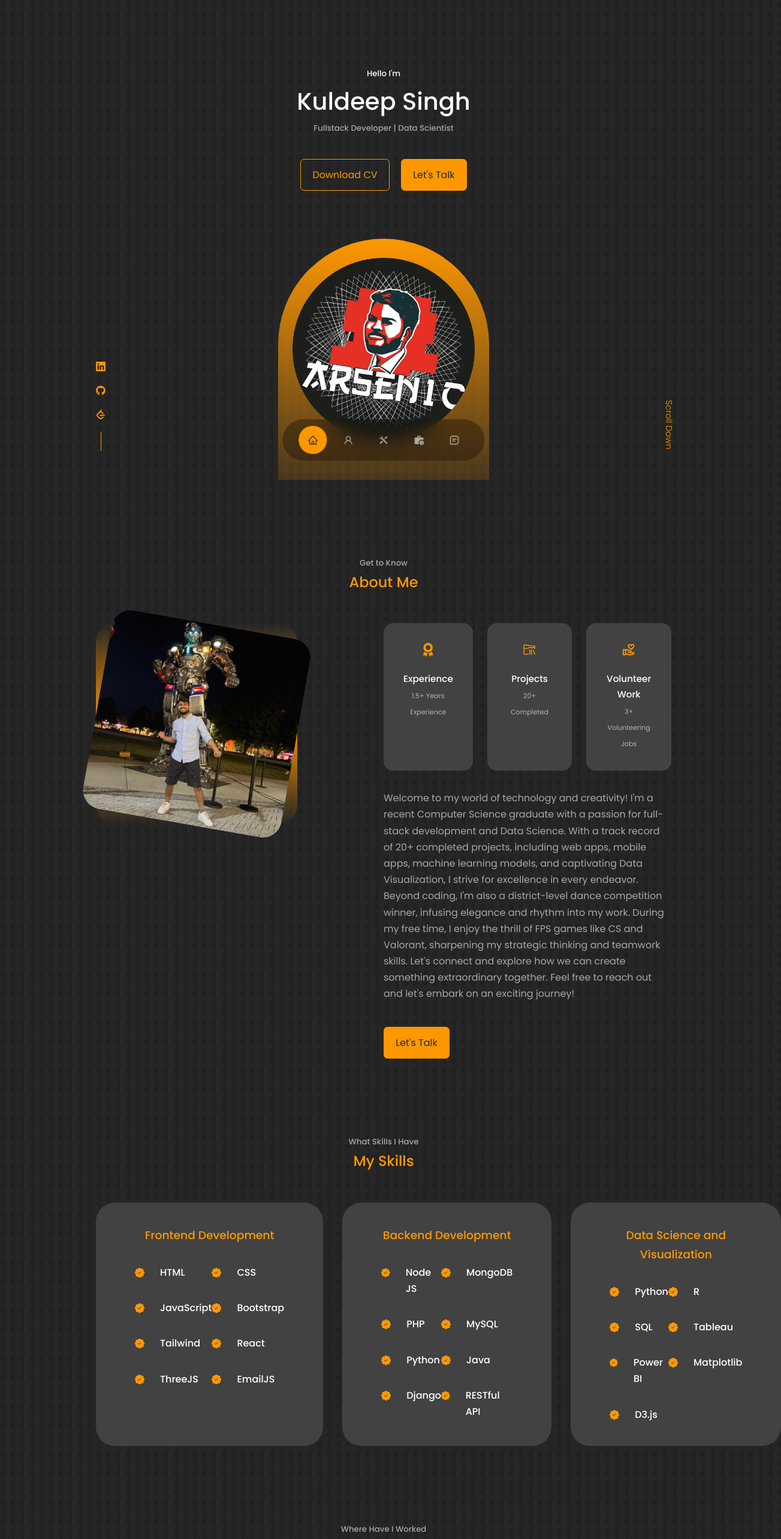
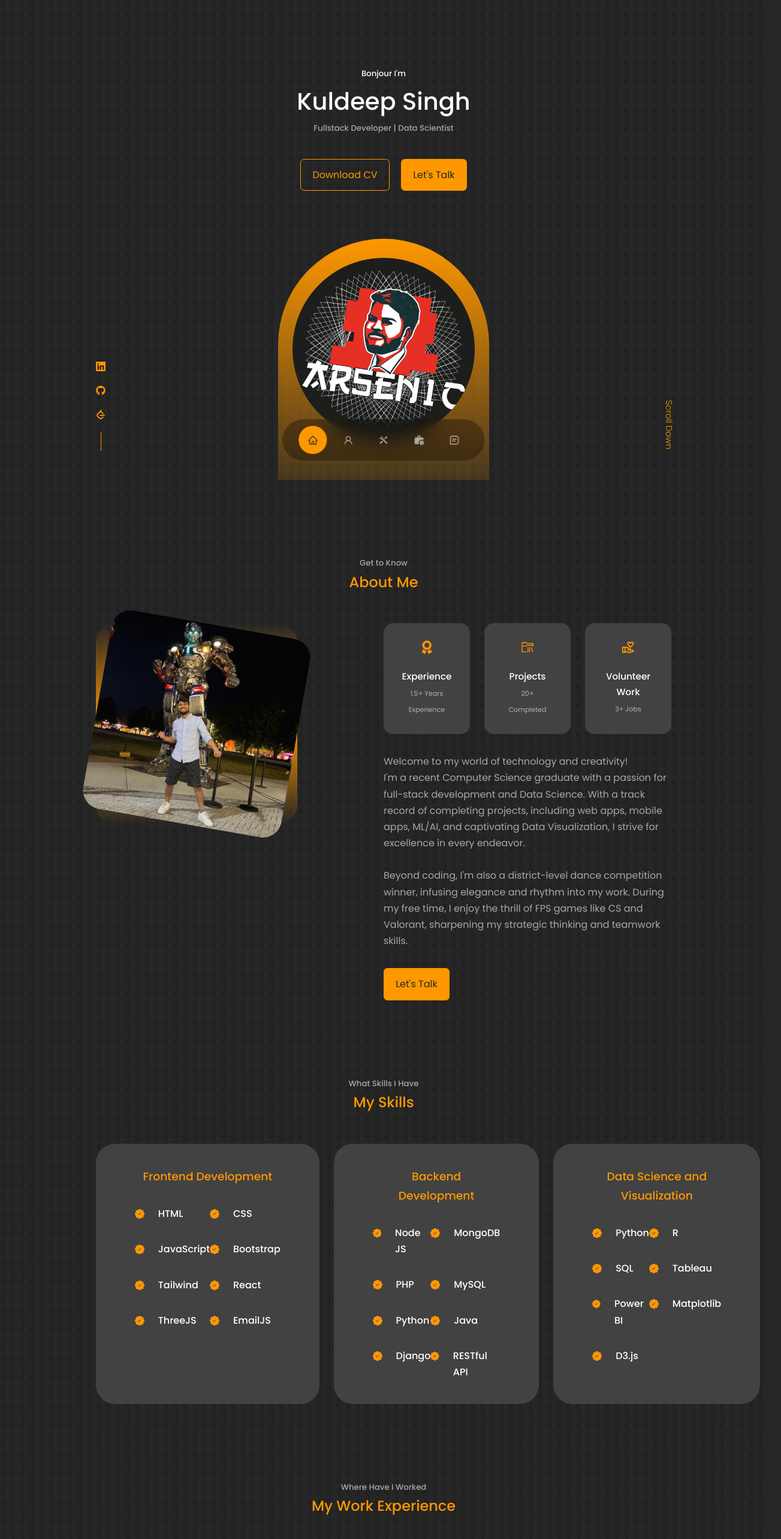
Before and after one commit to Ar5en1c/react-portfolio, a React (Create React App) app: page / in a window 1280 px wide. Shown: the top 2566 px of the page at 60% size, 1303 px wide, since content can reach past the window. Built offline with nearby package versions, Linux system fonts and the light colour scheme; the HTML template or start-up script is replaced by a standard one.

Commit message:
CV update, About section update and dynamic hello.

```diff
--- a/src/components/about/About.jsx
+++ b/src/components/about/About.jsx
@@ -32,12 +32,12 @@ const About = () => {
             <article className='about__card'>
               <MdOutlineVolunteerActivism className='about__icon'/>
               <h5>Volunteer Work</h5>
-              <small>3+ Volunteering Jobs</small>
+              <small>3+ Jobs</small>
             </article>
           </div>
-          <p>Welcome to my world of technology and creativity! I'm a recent Computer Science graduate with a passion for full-stack development and Data Science. With a track record of 20+ completed projects, including web apps, mobile apps, machine learning models, and captivating Data Visualization, I strive for excellence in every endeavor.
-Beyond coding, I'm also a district-level dance competition winner, infusing elegance and rhythm into my work. During my free time, I enjoy the thrill of FPS games like CS and Valorant, sharpening my strategic thinking and teamwork skills.
-Let's connect and explore how we can create something extraordinary together. Feel free to reach out and let's embark on an exciting journey!</p>
+          <p>Welcome to my world of technology and creativity! <br/>I'm a recent Computer Science graduate with a passion for full-stack development and Data Science. With a track record of completing projects, including web apps, mobile apps, ML/AI, and captivating Data Visualization, I strive for excellence in every endeavor.
+<br/> <br/>Beyond coding, I'm also a district-level dance competition winner, infusing elegance and rhythm into my work. During my free time, I enjoy the thrill of FPS games like CS and Valorant, sharpening my strategic thinking and teamwork skills.
+</p>
           <a href="#contact" className='btn btn-primary'>Let's Talk</a>
         </div>
       </div>
--- a/src/components/about/about.css
+++ b/src/components/about/about.css
@@ -34,7 +34,7 @@
   background: var(--color-bg-variant);
   border: 1px solid transparent;
   border-radius: 1rem;
-  padding: 2rem;
+  padding: 1.75rem;
   text-align: center;
   transition: var(--transition);
 }
@@ -61,7 +61,7 @@
 }
 
 .about__content p {
-  margin: 2rem 0 2.6rem;
+  margin: 2rem 0 2rem;
   color: var(--color-light);
 }
 
--- a/src/components/experience/experience.css
+++ b/src/components/experience/experience.css
@@ -1,7 +1,7 @@
 .experience__container {
   display: grid;
   grid-template-columns: repeat(3, 1fr);
-  gap: 2rem;
+  gap: 1.5rem;
 }
 
 .experience__container > div {
@@ -32,7 +32,7 @@
 
 .experience__details {
   display: flex;
-  gap: 1rem;
+  gap: 0.8rem;
 }
 
 .experience__details-icon {
--- a/src/components/header/Header.jsx
+++ b/src/components/header/Header.jsx
@@ -1,14 +1,56 @@
-import React from 'react'
-import './header.css'
-import CTA from './CTA'
-import ME from '../../assets/me.png'
-import HeaderSocials from './HeaderSocials'
+import React, { useState, useEffect } from 'react';
+import './header.css';
+import CTA from './CTA';
+import ME from '../../assets/me.png';
+import HeaderSocials from './HeaderSocials';
 
 const Header = () => {
+  const [greeting, setGreeting] = useState('Hello');
+
+  useEffect(() => {
+    const interval = setInterval(() => {
+      // Function to update the greeting randomly with different languages
+      const languages = ['english', 'spanish', 'hindi', 'french', 'chinese', 'japanese'];
+      const randomLanguage = languages[Math.floor(Math.random() * languages.length)];
+      updateGreeting(randomLanguage);
+    }, 1000); // Update
+
+    return () => {
+      clearInterval(interval);
+    };
+  }, []);
+
+  const updateGreeting = (language) => {
+    switch (language) {
+      case 'english':
+        setGreeting('Hello');
+        break;
+      case 'spanish':
+        setGreeting('Hola');
+        break;
+      case 'hindi':
+        setGreeting('Namaste');
+        break;
+      case 'french':
+        setGreeting('Bonjour');
+        break;
+      case 'chinese':
+        setGreeting('Nǐ hǎo');
+        break;
+      case 'japanese':
+        setGreeting('Konnichiwa');
+        break;
+      default:
+        setGreeting('Hello');
+        break;
+    }
+  };
+
+
   return (
     <header>
       <div className="container header__container">
-        <h5>Hello I'm</h5>
+        <h5>{greeting} I'm</h5>
         <h1>Kuldeep Singh</h1>
         <h5 className="text-light">Fullstack Developer | Data Scientist</h5>
         <CTA />
@@ -18,10 +60,12 @@ const Header = () => {
           <img src={ME} alt="me" />
         </div>
 
-        <a href="#contact" className='scroll__down'>Scroll Down</a>
+        <a href="#contact" className="scroll__down">
+          Scroll Down
+        </a>
       </div>
     </header>
-    )
-}
+  );
+};
 
-export default Header
+export default Header;
```
